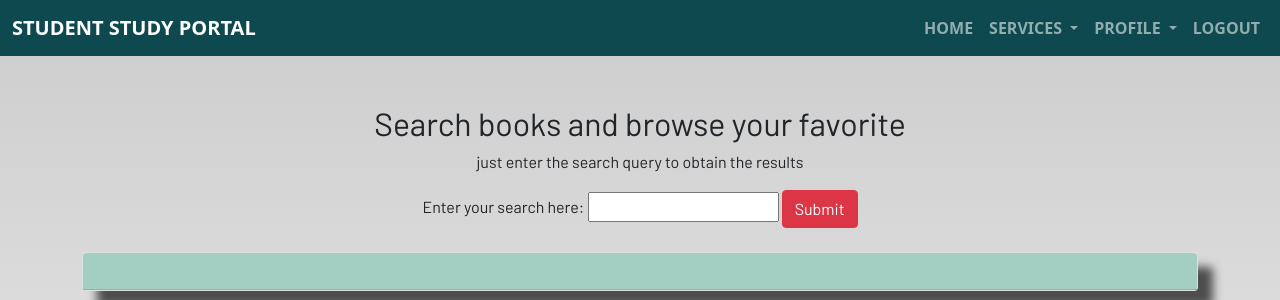
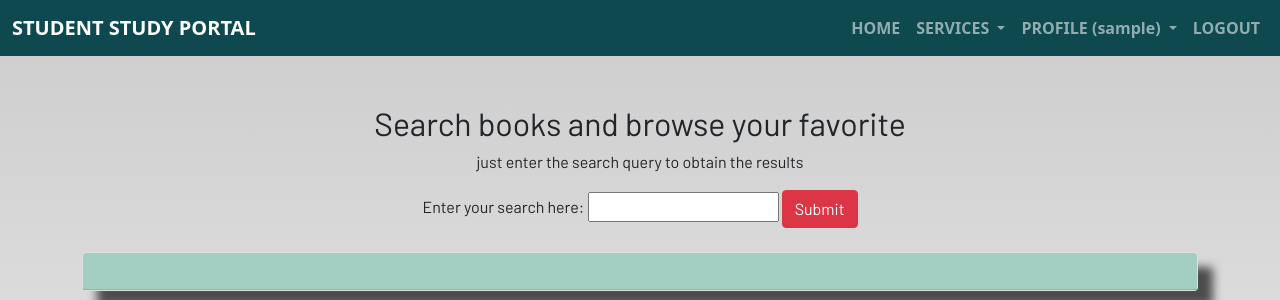
Before and after one commit to sari-rahul/Studen-Study-Portal, a Django app: page /books in a window 1280 px wide. Shown: the top 300 px of the page. Run offline with Django 4.2, Linux system fonts and the light colour scheme; the visitor is signed in with stand-in values (Sample User, id 1); data that the repository does not hold is empty; some libraries are stand-ins or nearby versions; some web fonts are replaced.

Commit message:
Add readme and include username to profile button on nav-bar

```diff
--- a/dashboard/templates/dashboard/base.html
+++ b/dashboard/templates/dashboard/base.html
@@ -72,10 +72,10 @@
             <li class="nav-item dropdown">
               <a class="nav-link dropdown-toggle" href="#" id="navbarDropdown" role="button" data-toggle="dropdown"
                 aria-haspopup="true" aria-expanded="false">
-                profile
+                profile <span id="profile-name">({{user}})</span>
               </a>
               <div class="dropdown-menu" aria-labelledby="navbarDropdown">
-                <a class="dropdown-item" href="{% url 'profile' %}">Your Profile</a>
+                <a class="dropdown-item" href="{% url 'profile' %}">Your Profile </a>
                 <a class="dropdown-item" href="{% url 'del-acc-page' %}">Delete Account</a>
                 <a class="dropdown-item" href="{% url 'account_reset_password' %}">Reset Password</a>
             </li>
--- a/static/css/main.css
+++ b/static/css/main.css
@@ -58,6 +58,9 @@ main {
 .navbar-dark .navbar-nav .nav-link{
     text-transform: uppercase;
     font-weight: 700;
+}
+#profile-name{
+    text-transform:none !important;
 }
 
 
```
Also changed, not shown: README.md, static/images/readme_images/ssp-colorscheme.png (renamed from static/readme_images/ssp-colorscheme.png), static/images/readme_images/ssp-font.png (renamed from static/readme_images/ssp-font.png), static/readme_images/ssp1.png (deleted).
